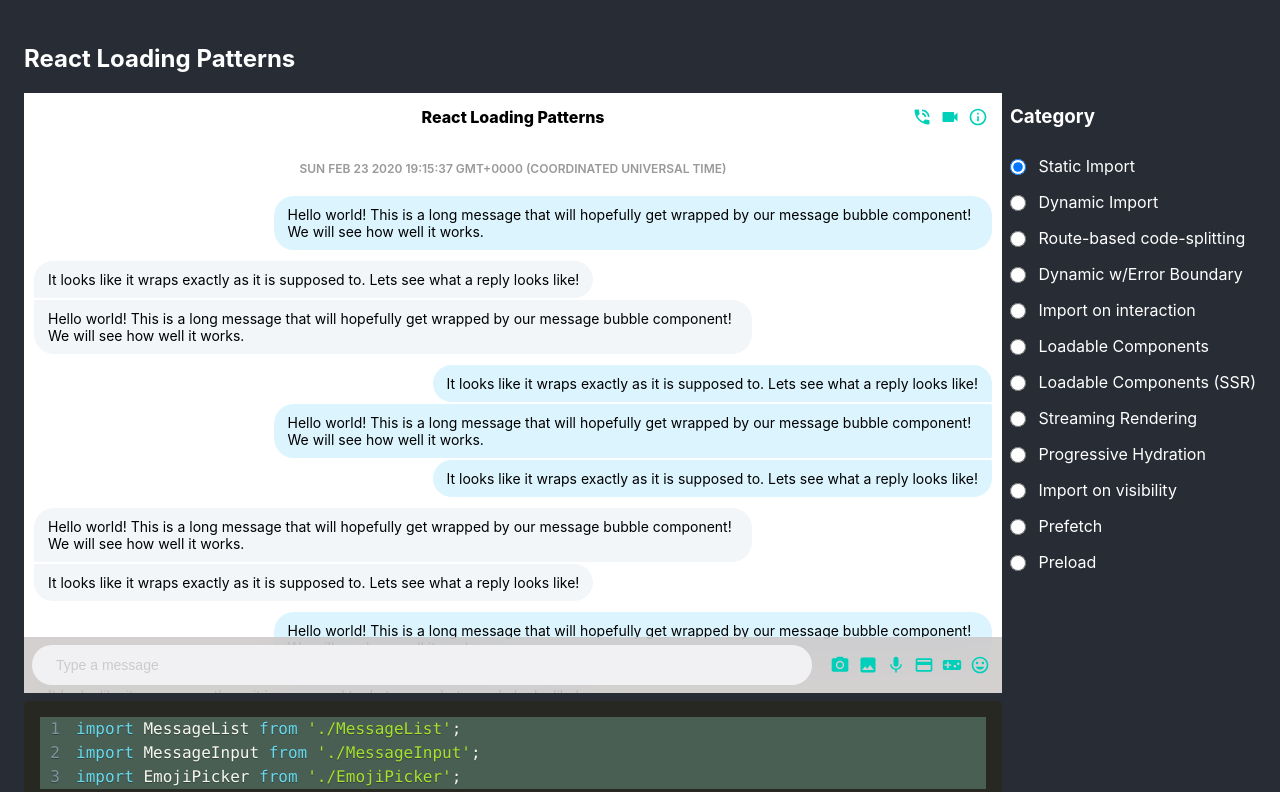
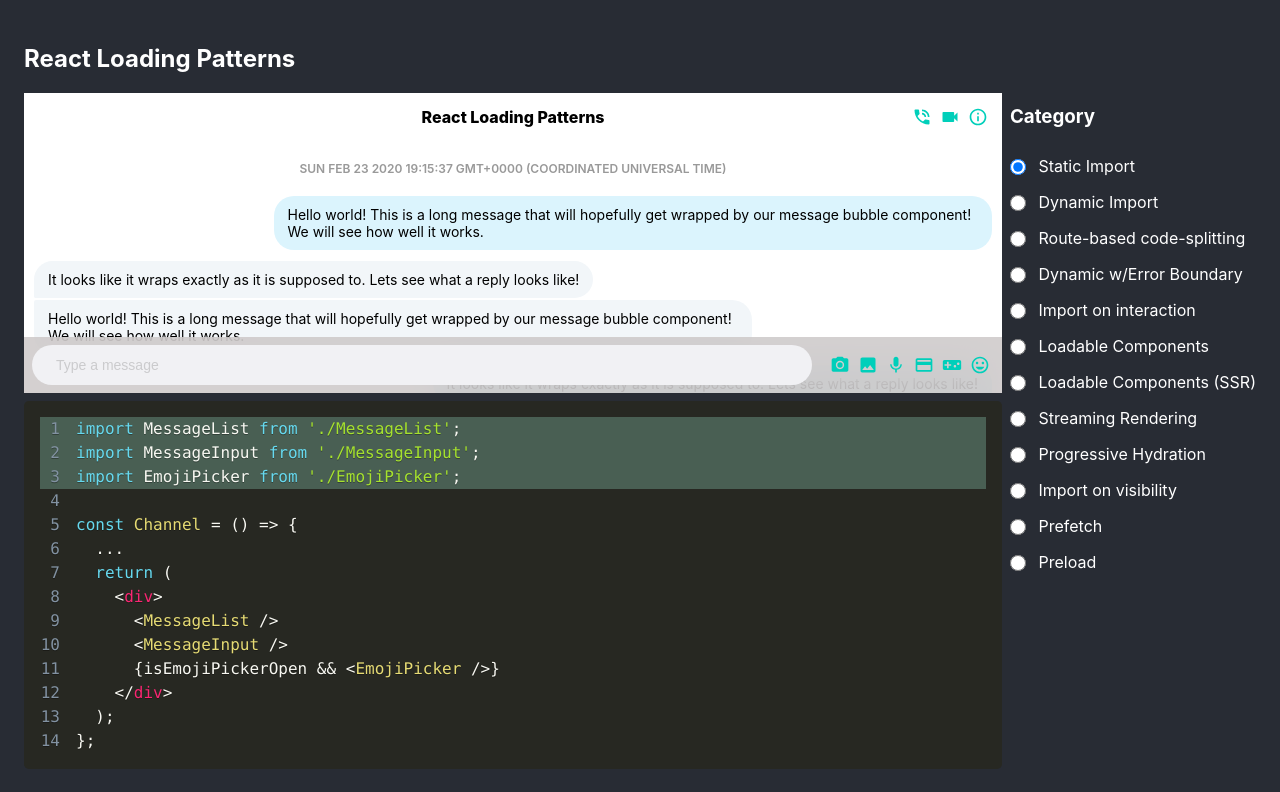
Before and after one commit to anton-karlovskiy/loading-patterns-tool, a React (Create React App) app: page /pages/contacts in a window 1280 px wide. Shown: the top 792 px of the page. Built offline with nearby package versions, Linux system fonts and the light colour scheme.

Commit message:
fix: adjusted preview area height to 300px

```diff
--- a/src/components/PreviewArea/style.module.css
+++ b/src/components/PreviewArea/style.module.css
@@ -7,6 +7,6 @@
 
 .content {
   color: #000;
-  max-height: 600px;
+  max-height: 300px;
   background: white;
 }
```
